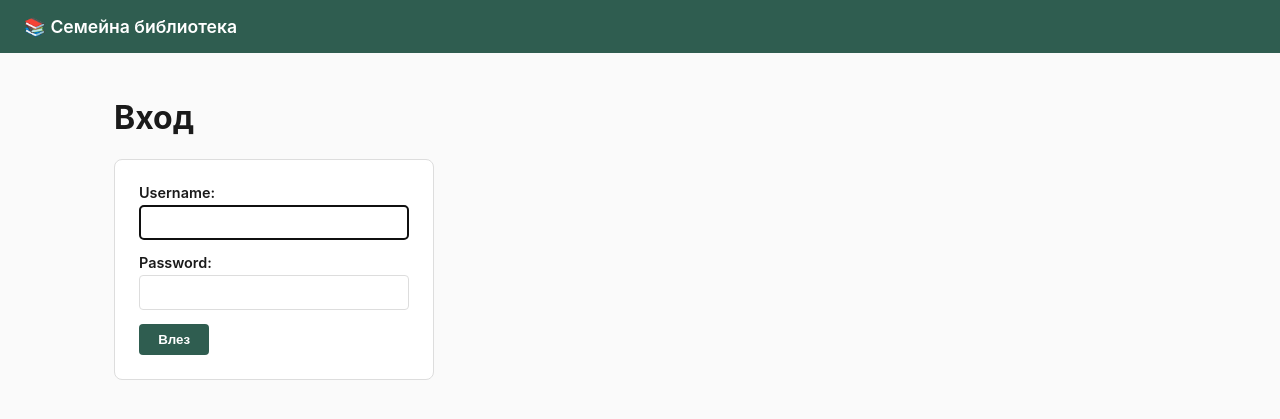
After one commit to Dimitrandir/Books_catalogue_webapp, a Django app: page /login/ in a window 1280 px wide. The commit adds this page. Shown: the top 419 px of the page. Run offline with Django 5.2, Linux system fonts and the light colour scheme; some libraries are stand-ins or nearby versions.

Commit message:
Require login for the whole app (individual accounts per family member)
Приложението беше публично достъпно за всеки с линка след деплоя на
Railway — потребителят поиска ограничение с индивидуални акаунти за
всеки член на семейството.

@login_required на всички views в catalog/loans/scanner (списък, детайли,
add/edit/delete на книга, add copy, lend/return, tag search + quick-create,
title-check, scan_cover — последното е особено важно, вика платно Claude
API). LOGIN_URL/LOGIN_REDIRECT_URL/LOGOUT_REDIRECT_URL в settings.py,
django.contrib.auth.views.LoginView/LogoutView в config/urls.py, нов
templates/registration/login.html в стила на приложението. Header-ът
показва текущия потребител + "изход" бутон (POST форма — Django 4.1+
LogoutView вече не приема GET, открито и оправено по време на ръчното
тестване, същия бъг клас като по-рано с book_delete).

Members се създават през Django admin (User модел) — по един на човек,
без нужда от нов UI екран.

Допълнително (забелязано docато бях в config/urls.py): media файловете
изобщо не се сервираха при DEBUG=False — static() helper-ът беше wrapped
в `if settings.DEBUG`, а production няма отделен CDN/proxy пред media
(само whitenoise за static). Оправено — media се сервира безусловно.

Ръчно тествано: неавторизиран GET към book_list/author_search → 302 към
login; неавторизиран POST към scan_cover → 403 (CSRF, отделен защитен
слой); login с тестов потребител → редирект към списъка, header показва
username; logout → редирект към login, достъпът отново блокиран. Тестовият
потребител изтрит след теста.

Co-Authored-By: Claude Sonnet 5 <noreply@anthropic.com>

```diff
--- a/config/settings.py
+++ b/config/settings.py
@@ -121,6 +121,10 @@ AUTH_PASSWORD_VALIDATORS = [
     },
 ]
 
+LOGIN_URL = 'login'
+LOGIN_REDIRECT_URL = 'catalog:book_list'
+LOGOUT_REDIRECT_URL = 'login'
+
 
 # Internationalization
 # https://docs.djangoproject.com/en/6.1/topics/i18n/
--- a/config/urls.py
+++ b/config/urls.py
@@ -7,14 +7,21 @@ The `urlpatterns` list routes URLs to views. For more information please see:
 from django.conf import settings
 from django.conf.urls.static import static
 from django.contrib import admin
+from django.contrib.auth import views as auth_views
 from django.urls import include, path
 
 urlpatterns = [
     path('admin/', admin.site.urls),
+    path('login/', auth_views.LoginView.as_view(template_name='registration/login.html'), name='login'),
+    path('logout/', auth_views.LogoutView.as_view(), name='logout'),
     path('', include('loans.urls')),
     path('', include('scanner.urls')),
     path('', include('catalog.urls')),
 ]
 
-if settings.DEBUG:
-    urlpatterns += static(settings.MEDIA_URL, document_root=settings.MEDIA_ROOT)
+# Media (Railway Volume, локален диск) — сервира се директно от Django,
+# понеже нямаме отделен CDN/reverse proxy пред media файловете (static/
+# минава през whitenoise, но това покрива само static). Django's serve()
+# view не е оптимизиран за голям production трафик, но е напълно
+# достатъчен за малка семейна библиотека.
+urlpatterns += static(settings.MEDIA_URL, document_root=settings.MEDIA_ROOT)
--- a/loans/views.py
+++ b/loans/views.py
@@ -1,3 +1,4 @@
+from django.contrib.auth.decorators import login_required
 from django.shortcuts import get_object_or_404, render
 from django.utils import timezone
 from django.views.decorators.http import require_POST
@@ -17,6 +18,7 @@ def _copy_with_current_loan(copy_id):
     return copy
 
 
+@login_required
 @require_POST
 def lend_copy(request, copy_id):
     copy = _copy_with_current_loan(copy_id)
@@ -35,6 +37,7 @@ def lend_copy(request, copy_id):
     return render(request, 'catalog/_copy_row.html', {'copy': copy, 'lend_form': lend_form})
 
 
+@login_required
 @require_POST
 def return_loan(request, loan_id):
     loan = get_object_or_404(Loan, pk=loan_id, date_returned__isnull=True)
--- a/scanner/views.py
+++ b/scanner/views.py
@@ -1,3 +1,4 @@
+from django.contrib.auth.decorators import login_required
 from django.http import JsonResponse
 from django.views.decorators.http import require_POST
 
@@ -15,6 +16,7 @@ def _match_or_create(model, raw_name):
     return {'id': item.pk, 'name': item.name}
 
 
+@login_required
 @require_POST
 def scan_cover(request):
     photo = request.FILES.get('photo')
--- a/templates/base.html
+++ b/templates/base.html
@@ -28,6 +28,30 @@
             text-decoration: none;
             font-weight: 600;
             font-size: 1.1rem;
+        }
+        .site-header {
+            display: flex;
+            justify-content: space-between;
+            align-items: center;
+            flex-wrap: wrap;
+            gap: 0.5rem;
+        }
+        .header-user {
+            font-size: 0.85rem;
+            font-weight: 400;
+            opacity: 0.9;
+        }
+        .logout-form { display: inline; }
+        .header-user button {
+            background: none;
+            border: none;
+            color: white;
+            font-weight: 400;
+            text-decoration: underline;
+            font-size: inherit;
+            font-family: inherit;
+            cursor: pointer;
+            padding: 0;
         }
         main {
             max-width: 1100px;
@@ -317,8 +341,17 @@
     </style>
 </head>
 <body>
-    <header>
+    <header class="site-header">
         <a href="{% url 'catalog:book_list' %}">📚 Семейна библиотека</a>
+        {% if user.is_authenticated %}
+            <span class="header-user">
+                {{ user.get_username }} ·
+                <form method="post" action="{% url 'logout' %}" class="logout-form">
+                    {% csrf_token %}
+                    <button type="submit">изход</button>
+                </form>
+            </span>
+        {% endif %}
     </header>
     <main>
         {% block content %}{% endblock %}
--- /dev/null
+++ b/templates/registration/login.html
@@ -0,0 +1,24 @@
+{% extends "base.html" %}
+
+{% block title %}Вход — Семейна библиотека{% endblock %}
+
+{% block content %}
+    <h1>Вход</h1>
+
+    <form method="post" class="entry-form" style="max-width: 320px;">
+        {% csrf_token %}
+        {% if form.errors %}
+            <p class="form-error">Грешно потребителско име или парола.</p>
+        {% endif %}
+        <p>
+            {{ form.username.label_tag }}
+            {{ form.username }}
+        </p>
+        <p>
+            {{ form.password.label_tag }}
+            {{ form.password }}
+        </p>
+        <input type="hidden" name="next" value="{{ next }}">
+        <button type="submit">Влез</button>
+    </form>
+{% endblock %}
```
Also changed, not shown: catalog/views.py (+13 -0 lines).
